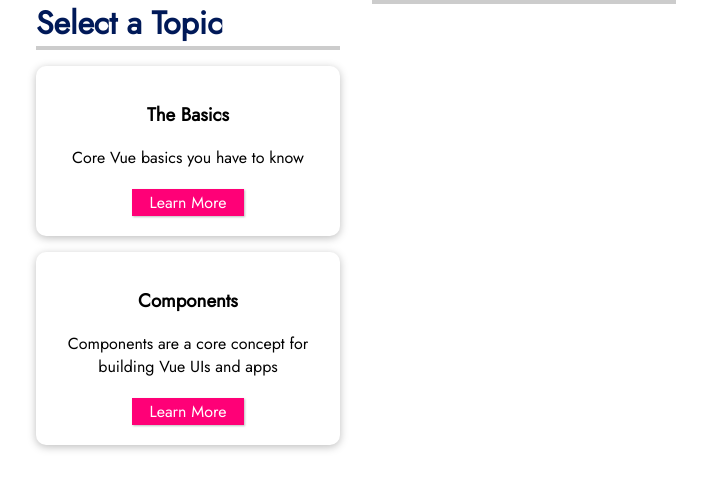
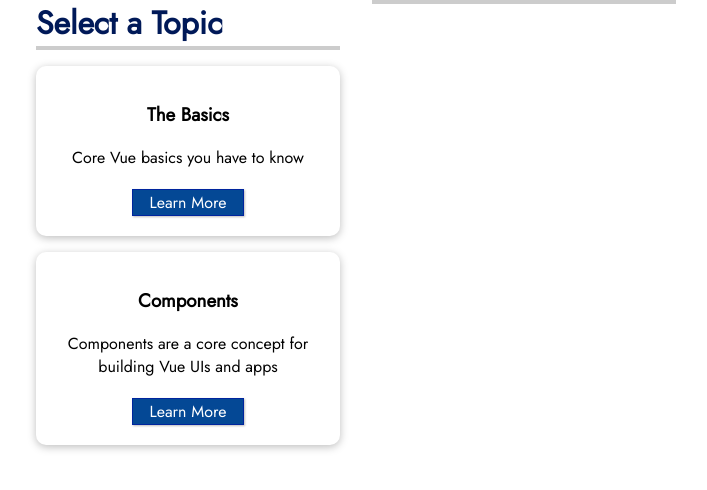
Before and after one commit to nzkks/vuejs-project, a Vue app: page / in a window 1280 px wide. Shown: the top 490 px of the page, without its empty margins (284-991 px from the left). Built offline with nearby package versions, Linux system fonts and the light colour scheme.

Commit message:
minor style changes

```diff
--- a/src/App.vue
+++ b/src/App.vue
@@ -65,8 +65,8 @@ header {
 #app button {
   font: inherit;
   cursor: pointer;
-  border: 1px solid #ff0077;
-  background-color: #ff0077;
+  border: 1px solid #00259e;
+  background-color: #044895;
   color: white;
   padding: 0.05rem 1rem;
   margin: 0.25rem;
@@ -75,8 +75,8 @@ header {
 
 #app button:hover,
 #app button:active {
-  background-color: #ec3169;
-  border-color: #ec3169;
+  background-color: #0552ab;
+  border-color: #00259e;
   box-shadow: 1px 1px 4px rgba(0, 0, 0, 0.26);
 }
 
```
